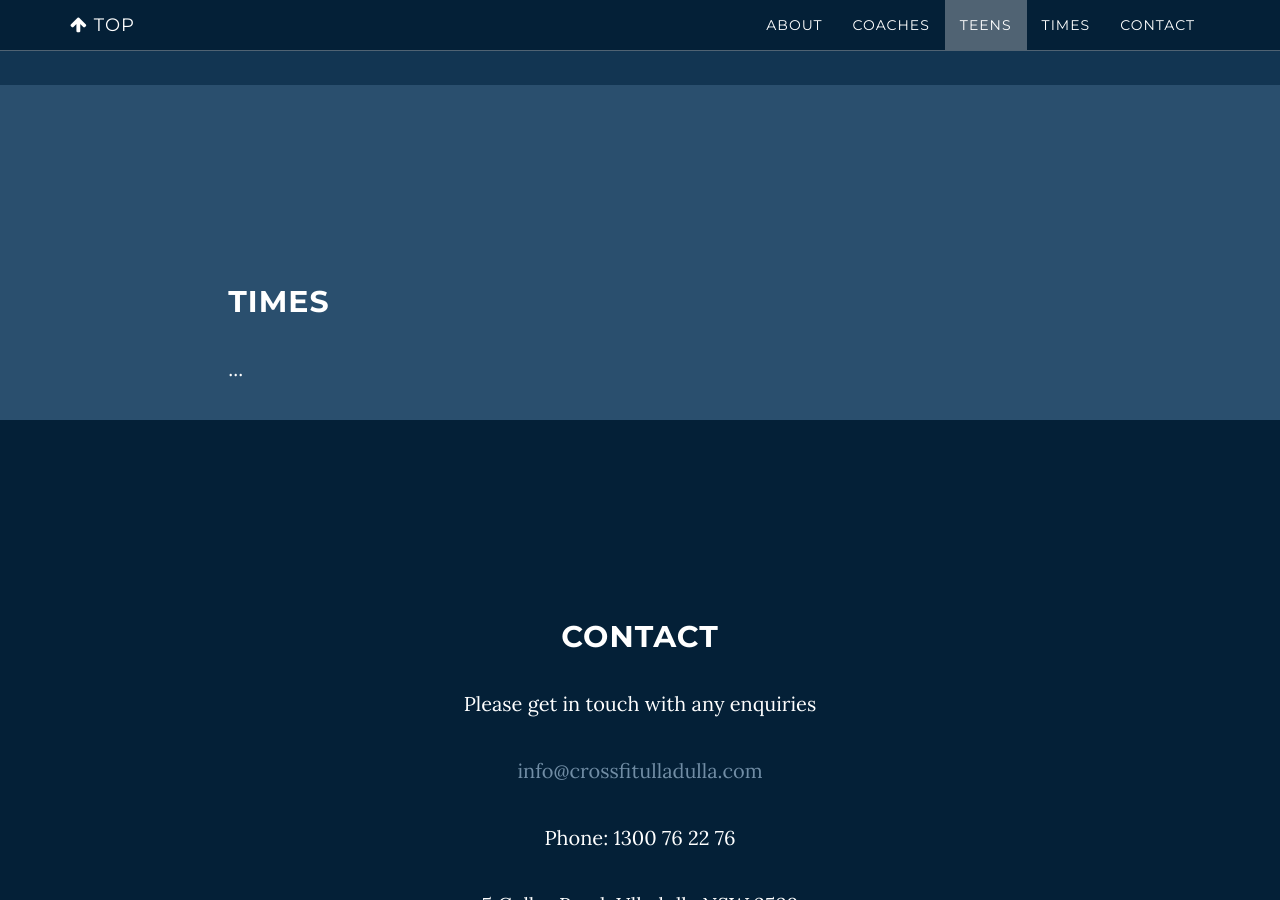
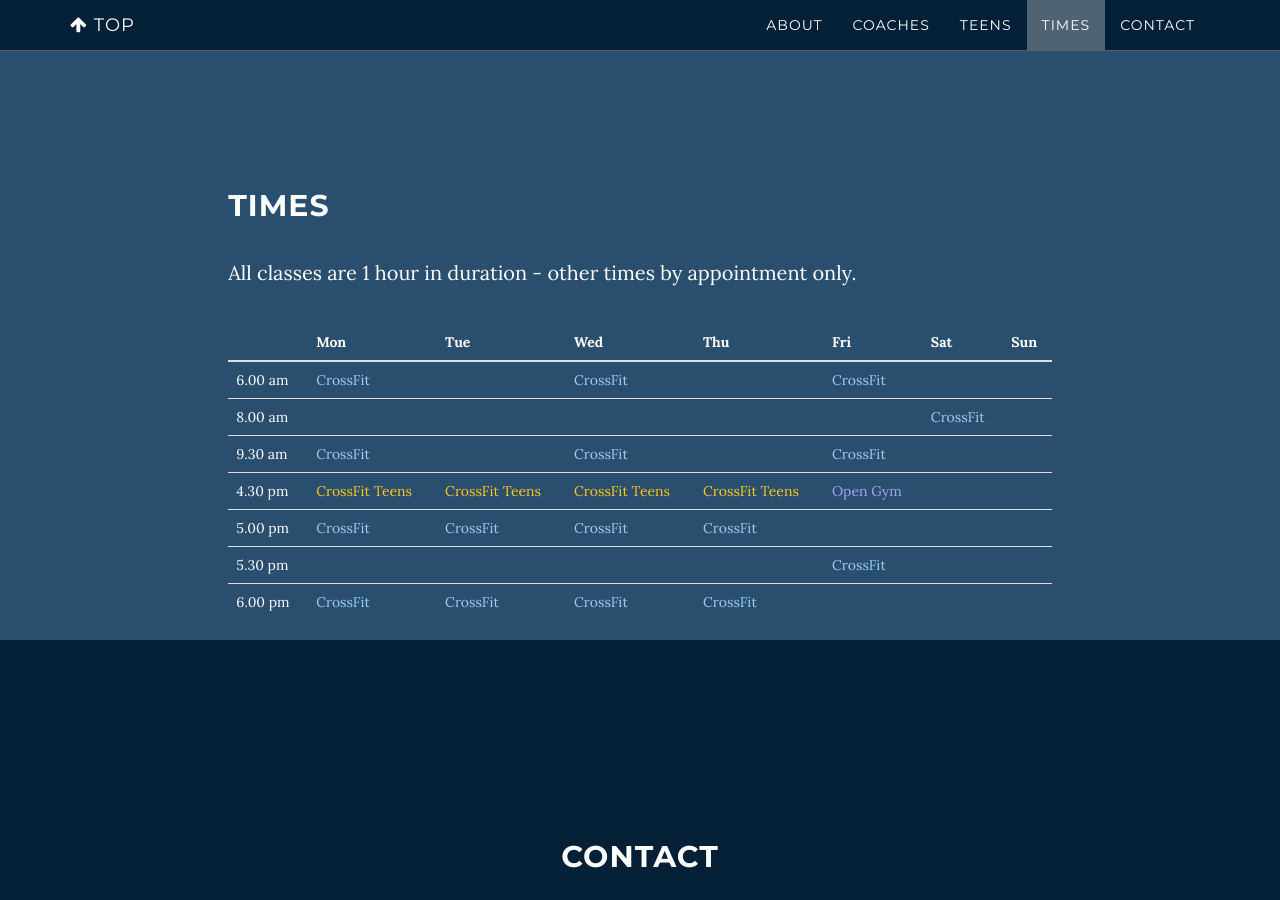
Before and after one commit to sfmac/cfulla, a Jekyll site: the page built from index.html, in a window 1280 px wide and 900 px high, scrolled down 5678 px. Built offline with Jekyll 4.4.1, drawn with Linux system fonts in a browser that asks for light colours; grey boxes are pictures that could not be loaded.

Commit message:
Update content

```diff
--- a/_includes/coaches.html
+++ b/_includes/coaches.html
@@ -5,9 +5,9 @@
       <h2>Coaches</h2>
 
 
-      <div class="row">
+     <div class="row">
         <div class="col-lg-3">
-          <img src="{{site.baseurl}}/img/Melissa.jpg" alt="Melissa" width="200" height="300" />
+          <img src="/cfulla/img/Melissa.jpg" alt="Melissa" width="200" height="300" />
         </div>
         <div class="col-lg-8">
           <h4>Melissa Van Antwerpen</h4>
@@ -36,6 +36,9 @@
       <hr />
 
       <div class="row">
+        <div class="col-lg-3">
+          <img src="/cfulla/img/Dane.jpg" alt="Dane" width="200" height="300" />
+        </div>
         <div class="col-lg-8">
           <h4>Dane Lloyd</h4>
           <p>
@@ -47,19 +50,15 @@
             <br /> - Crossfit Gymnastics cert
             <br /> - Crossfit Mobility cert
           </p>
-
-          <p>
-            Dane has been involved in , and around the fitness industry for more than 10 years. Starting in the local gym lifting weights, then moving into kickboxing , Muay Thai and then finally being introduced to CrossFit in 2012. He has also competed in numerous
-            obstacle course races including tough mudder , Spartan series and an 8 hour adventure race in the Canadian rockies. Since starting CrossFit, Dane has found a whole new passion for helping others reach their fitness goals.
-          </p>
-        </div>
-        <div class="col-lg-3">
-          <img src="{{site.baseurl}}/img/Dane.jpg" alt="Dane" width="200" height="300" />
         </div>
       </div>
 
       <div class="row">
         <div class="col-lg-12">
+           <p>
+            Dane has been involved in , and around the fitness industry for more than 10 years. Starting in the local gym lifting weights, then moving into kickboxing , Muay Thai and then finally being introduced to CrossFit in 2012. He has also competed in numerous
+            obstacle course races including tough mudder , Spartan series and an 8 hour adventure race in the Canadian rockies. Since starting CrossFit, Dane has found a whole new passion for helping others reach their fitness goals.
+          </p>
           <blockquote>"It doesn’t matter how old you are, what your level of fitness is or what injuries you may have sustained, I will find a way to help you achieve your goals"</blockquote>
         </div>
       </div>
--- a/_includes/times.html
+++ b/_includes/times.html
@@ -4,7 +4,95 @@
         <div class="col-lg-8 col-lg-offset-2">
           <h2>Times</h2>
 
-            <p>...</p>
+            <p>All classes are 1 hour in duration - other times by appointment only.</p>
+
+            <table class="table">
+<thead>
+<tr>
+<th></th>
+<th>Mon</th>
+<th>Tue</th>
+<th>Wed</th>
+<th>Thu</th>
+<th>Fri</th>
+<th>Sat</th>
+<th>Sun</th>
+</tr>
+</thead>
+<tbody>
+<tr>
+<td>6.00 am</td>
+<td style="color: #9bccf5;">CrossFit</td>
+<td></td>
+<td style="color: #9bccf5;">CrossFit</td>
+<td></td>
+<td style="color: #9bccf5;">CrossFit</td>
+<td></td>
+<td></td>
+</tr>
+<tr>
+<td>8.00 am</td>
+<td></td>
+<td></td>
+<td></td>
+<td></td>
+<td></td>
+<td style="color: #9bccf5;">CrossFit</td>
+<td></td>
+</tr>
+<tr>
+<td>9.30 am</td>
+<td style="color: #9bccf5;">CrossFit</td>
+<td></td>
+<td style="color: #9bccf5;">CrossFit</td>
+<td></td>
+<td style="color: #9bccf5;">CrossFit</td>
+<td></td>
+<td></td>
+</tr>
+<tr>
+<td>4.30 pm</td>
+<td style="color: #ffc719;">CrossFit Teens</td>
+<td style="color: #ffc719;">CrossFit Teens</td>
+<td style="color: #ffc719;">CrossFit Teens</td>
+<td style="color: #ffc719;">CrossFit Teens</td>
+<td style="color: #a5a4f7;">Open Gym</td>
+<td></td>
+<td></td>
+</tr>
+<tr>
+<td>5.00 pm</td>
+<td style="color: #9bccf5;">CrossFit</td>
+<td style="color: #9bccf5;">CrossFit</td>
+<td style="color: #9bccf5;">CrossFit</td>
+<td style="color: #9bccf5;">CrossFit</td>
+<td></td>
+<td></td>
+<td></td>
+</tr>
+<tr>
+<td>5.30 pm</td>
+<td></td>
+<td></td>
+<td></td>
+<td></td>
+<td style="color: #9bccf5;">CrossFit</td>
+<td></td>
+<td></td>
+</tr>
+<tr>
+<td>6.00 pm</td>
+<td style="color: #9bccf5;">CrossFit</td>
+<td style="color: #9bccf5;">CrossFit</td>
+<td style="color: #9bccf5;">CrossFit</td>
+<td style="color: #9bccf5;">CrossFit</td>
+<td></td>
+<td></td>
+<td></td>
+</tr>
+</tbody>
+</table>
+
 
         </div>
     </div>
```
